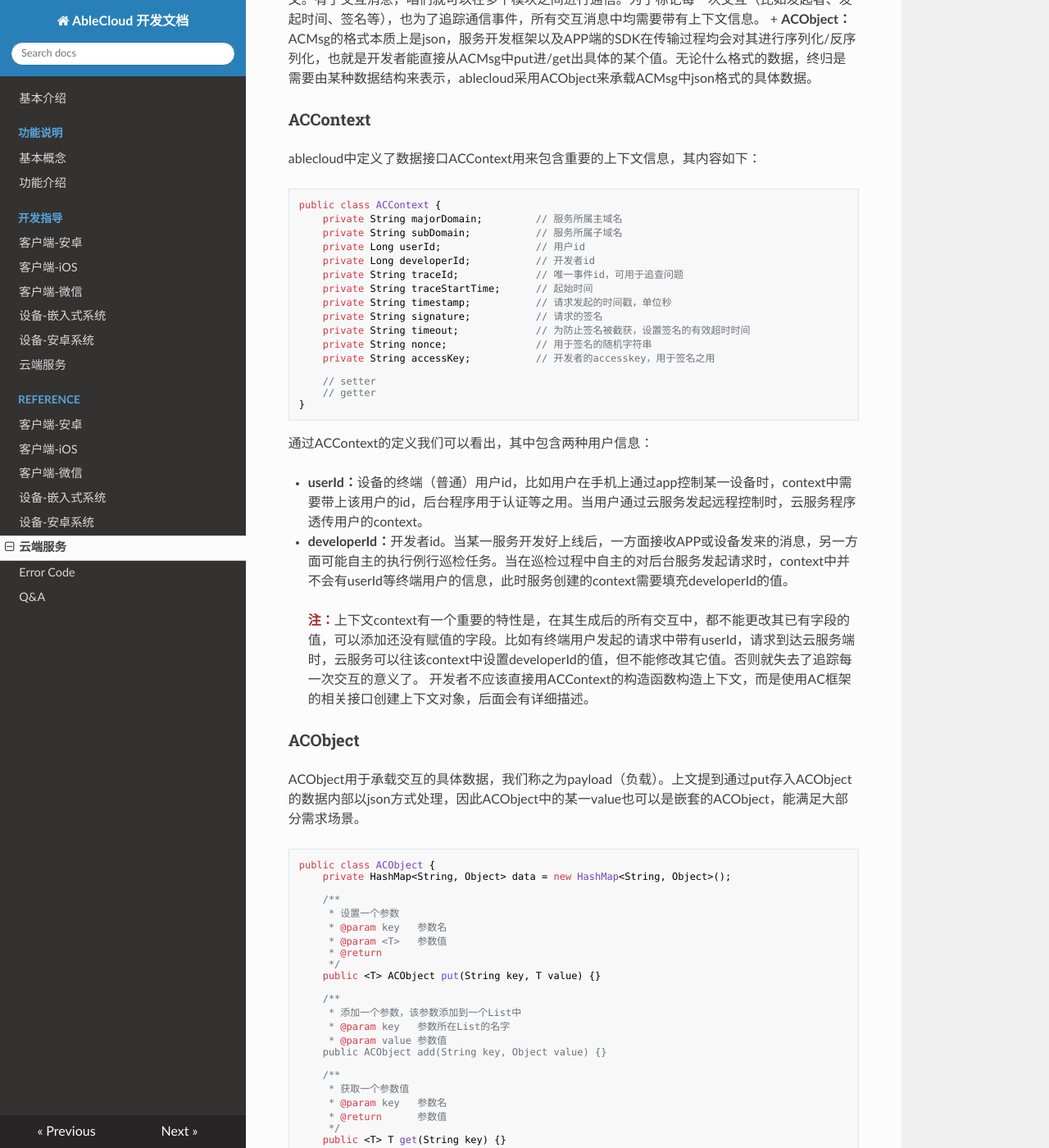
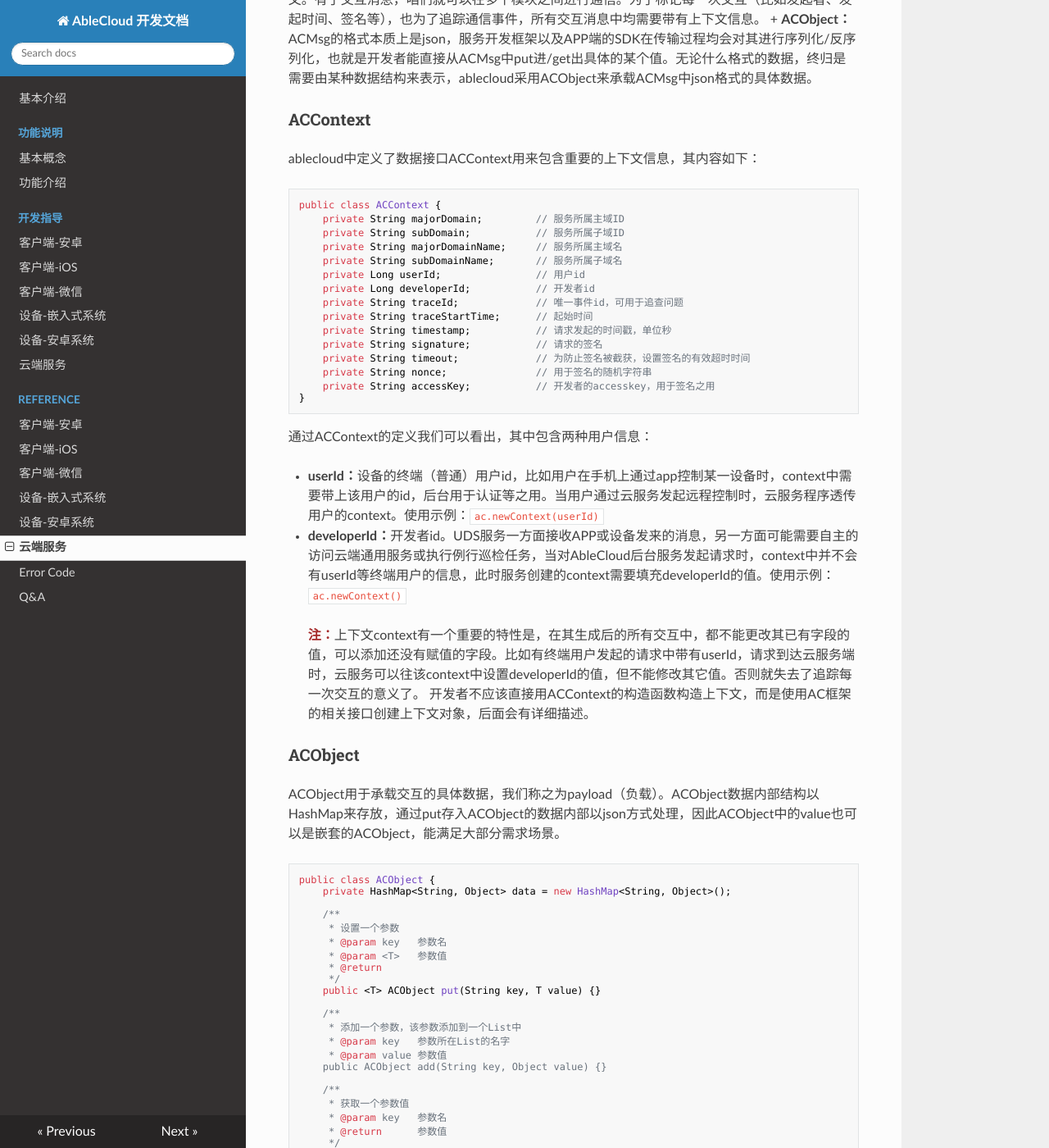
Before and after one commit to JessonW/rd_docs, an MkDocs documentation site: the page built from docs/reference/cloud.md, in a window 1280 px wide and 1400 px high, scrolled down 2083 px. Shown: the whole window at 82% size. Built offline with MkDocs 1.6.1, drawn with Linux system fonts in a browser that asks for light colours; nearby versions of some CDN libraries; old or Windows-style settings are respelled for this version of MkDocs; some of the changed text lies outside the part shown.

Commit message:
update cloud

````diff
--- a/docs/reference/cloud.md
+++ b/docs/reference/cloud.md
@@ -69,8 +69,10 @@ curl -v -X POST -H "Content-Type:application/x-zc-object" -H "X-Zc-Major-Domain:
 ablecloud中定义了数据接口ACContext用来包含重要的上下文信息，其内容如下：
 ```java
 public class ACContext {
-    private String majorDomain;			// 服务所属主域名
-    private String subDomain;			// 服务所属子域名
+    private String majorDomain;			// 服务所属主域ID
+    private String subDomain;			// 服务所属子域ID
+    private String majorDomainName;     // 服务所属主域名
+    private String subDomainName;       // 服务所属子域名
     private Long userId;				// 用户id
     private Long developerId;			// 开发者id
     private String traceId;				// 唯一事件id，可用于追查问题
@@ -80,21 +82,18 @@ public class ACContext {
     private String timeout;				// 为防止签名被截获，设置签名的有效超时时间
     private String nonce;				// 用于签名的随机字符串
     private String accessKey;			// 开发者的accesskey，用于签名之用
-
-    // setter
-    // getter
 }
 ```
 通过ACContext的定义我们可以看出，其中包含两种用户信息：
 
-+ **userId：**设备的终端（普通）用户id，比如用户在手机上通过app控制某一设备时，context中需要带上该用户的id，后台程序用于认证等之用。当用户通过云服务发起远程控制时，云服务程序透传用户的context。
-+ **developerId：**开发者id。当某一服务开发好上线后，一方面接收APP或设备发来的消息，另一方面可能自主的执行例行巡检任务。当在巡检过程中自主的对后台服务发起请求时，context中并不会有userId等终端用户的信息，此时服务创建的context需要填充developerId的值。
++ **userId：**设备的终端（普通）用户id，比如用户在手机上通过app控制某一设备时，context中需要带上该用户的id，后台用于认证等之用。当用户通过云服务发起远程控制时，云服务程序透传用户的context。使用示例：`ac.newContext(userId)`
++ **developerId：**开发者id。UDS服务一方面接收APP或设备发来的消息，另一方面可能需要自主的访问云端通用服务或执行例行巡检任务，当对AbleCloud后台服务发起请求时，context中并不会有userId等终端用户的信息，此时服务创建的context需要填充developerId的值。使用示例：`ac.newContext()`
 
 ><font color="brown">**注：**</font>上下文context有一个重要的特性是，在其生成后的所有交互中，都不能更改其已有字段的值，可以添加还没有赋值的字段。比如有终端用户发起的请求中带有userId，请求到达云服务端时，云服务可以往该context中设置developerId的值，但不能修改其它值。否则就失去了追踪每一次交互的意义了。
 开发者不应该直接用ACContext的构造函数构造上下文，而是使用AC框架的相关接口创建上下文对象，后面会有详细描述。
 
 ###ACObject
-ACObject用于承载交互的具体数据，我们称之为payload（负载）。上文提到通过put存入ACObject的数据内部以json方式处理，因此ACObject中的某一value也可以是嵌套的ACObject，能满足大部分需求场景。
+ACObject用于承载交互的具体数据，我们称之为payload（负载）。ACObject数据内部结构以HashMap来存放，通过put存入ACObject的数据内部以json方式处理，因此ACObject中的value也可以是嵌套的ACObject，能满足大部分需求场景。
 ```java
 public class ACObject {
     private HashMap<String, Object> data = new HashMap<String, Object>();
@@ -250,8 +249,7 @@ public class ACMsg extends ACObject {
     public void setAck() {}
 }
 ```
-><font color="brown">**注：**开发者在本地测试或联调时，需要在配置文件中设置context的相关信息（见配置示例），线上环境context的内容由服务框架获取，开发者可不用关注。
-客户端往后端服务发送消息，服务向另一服务发送消息的时候，均需要对所发请求进行签名，具体的签名算法见附录。</font>
+><font color="red">**注：**</font>开发者在本地测试或联调时，需要设置context的相关信息。客户端往后端服务发送消息，服务向另一服务发送消息的时候，均需要对所发请求进行签名，具体的签名算法见附录。
 
 ###使用示例
 client端发起请求（伪代码，完整代码请参看各部分demo）：
@@ -274,7 +272,7 @@ private void handleControlLight(ACMsg req, ACMsg resp) throws Exception {
 ```
 
 ##ACDeviceMsg
-该消息用于处理服务和设备之间的交互，框架会将ACDeviceMsg中的code部分解析出来，开发者可根据[code](firmware/wifi_interface_guide/#13 "消息码说明")来区分设备消息类型。并根据code的不同值做出不同的处理响应。
+该消息用于处理服务和设备之间的交互，框架会将ACDeviceMsg中的code部分解析出来，开发者可根据code来区分设备消息类型。并根据code的不同值做出不同的处理响应。
 >+ **二进制/json**
 >在使用二进制或json格式通讯协议的情况下,ACDeviceMsg的content部分由开发者解释，框架透传，因此开发者需要自己编写>设备消息序列化/反序列化器。
 >+ **KLV**
@@ -581,7 +579,7 @@ public abstract class AC {
     public abstract ACNotificationMgr notificationMgr(ACContext context);
 
     /**
-     * 获取用于单元测试的推送管理器
+     * 获取用于单元测试的推送通知管理器
      *
      * @param context 开发者的context
      * @return
@@ -644,8 +642,7 @@ public abstract class AC {
     public static final AC getTestAc(ACConfiguration config) throws Exception {}
 }
 ```
-><font color=red>注意</font>：由于开发者具有超级权限，所以AbleCloud除了提供正常的服务管理器接口外，还提供一些用于单元测试的管理器接口，其中每个管理器提供的**`cleanAll()`**接口会清除所有其相应功能的数据，所以请慎重使用。
-> 例如：`ac.accountMgrForTest(ac.newContext()).cleanAll()`会注销所有的用户并清除所有与设备的绑定关系。
+><font color=red>注意</font>：由于开发者具有超级权限，所以AbleCloud除了提供正常的服务管理器接口外，还提供一些用于单元测试的管理器接口，如`ac.accountMgrForTest(ac.newContext())`
 
 #内嵌云端服务
 顾名思义，内嵌云端服务，是指ablecloud抽象并实现的多种通用后端服务，避免开发者重复开发这些基础设施。开发者可直接使用这些服务，降低应用服务程序的开发代价，提高开发效率。各个云端服务的对象通过上节介绍的服务框架AC的相关接口获取。
@@ -919,6 +916,7 @@ public interface ACBindMgrForTest extends ACBindMgr {
 
     /**
      * 清除开发者所属主域下的所有分组/设备/成员相关数据
+     * 注意：测试环境有效，正式环境不允许，请慎重使用
      * @throws Exception
      */
     public void cleanAll() throws Exception;
@@ -937,8 +935,6 @@ public class ACUserDevice {
     private long rootId;              // 分组设备管理模型
 
     public ACUserDevice(long id, long owner, String name, String physicalId, long subDomainId, long gatewayDeviceId, long rootId) {}
-
-    //getter
 }
 ```
 绑定设备的用户的基础信息
@@ -954,8 +950,6 @@ public class ACDeviceUser {
     private String email;      // 用户的Email
 
     public ACDeviceUser(long id, long deviceId, long userType, String phone, String email) {}
-
-    //getter
 }
 ```
 
@@ -1369,6 +1365,7 @@ public interface ACNotificationMgrForTest extends ACNotificationMgr {
 
     /**
      * 清除所有推送帐号数据
+     * 注意：测试环境有效，正式环境不允许，请慎重使用
      * @throws Exception
      */
     public void cleanAll() throws Exception;
@@ -1510,6 +1507,7 @@ public interface ACTimerTaskMgrForTest {
 
     /**
      * 清除所有定时任务
+     * 注意：测试环境有效，正式环境不允许，请慎重使用
      * @throws Exception
      */
     public void cleanAll() throws Exception;
````
Also changed, not shown: other parts of docs/reference/cloud.md (+10 -8 lines), docs/develop_guide/android.md (+15 -1 lines), docs/develop_guide/cloud.md (+3 -3 lines), docs/pic/develop_guide/cloud_syn.png.
